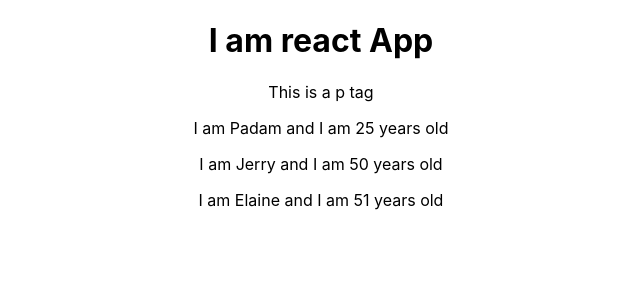
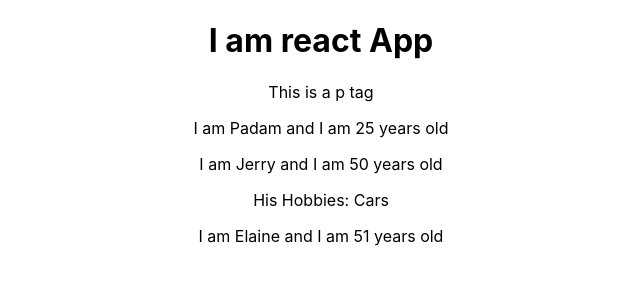
Before and after one commit to padam10/safari_books, a React (Create React App) app: page / in a window 1280 px wide. Shown: the top 300 px of the page, without its empty margins (319-959 px from the left). Built offline with nearby package versions, Linux system fonts and the light colour scheme.

Commit message:
Added props children

```diff
--- a/src/Person/Person.js
+++ b/src/Person/Person.js
@@ -1,7 +1,13 @@
 import React from 'react'
 
 const person = (props)  =>{
-return <p> I am {props.name} and I am {props.age} years old</p>
+return (
+    <div>
+    <p> I am {props.name} and I am {props.age} years old</p>
+    <p> {props.children}</p>
+    </div>
+
+)
 };
 
 export default person;
```
